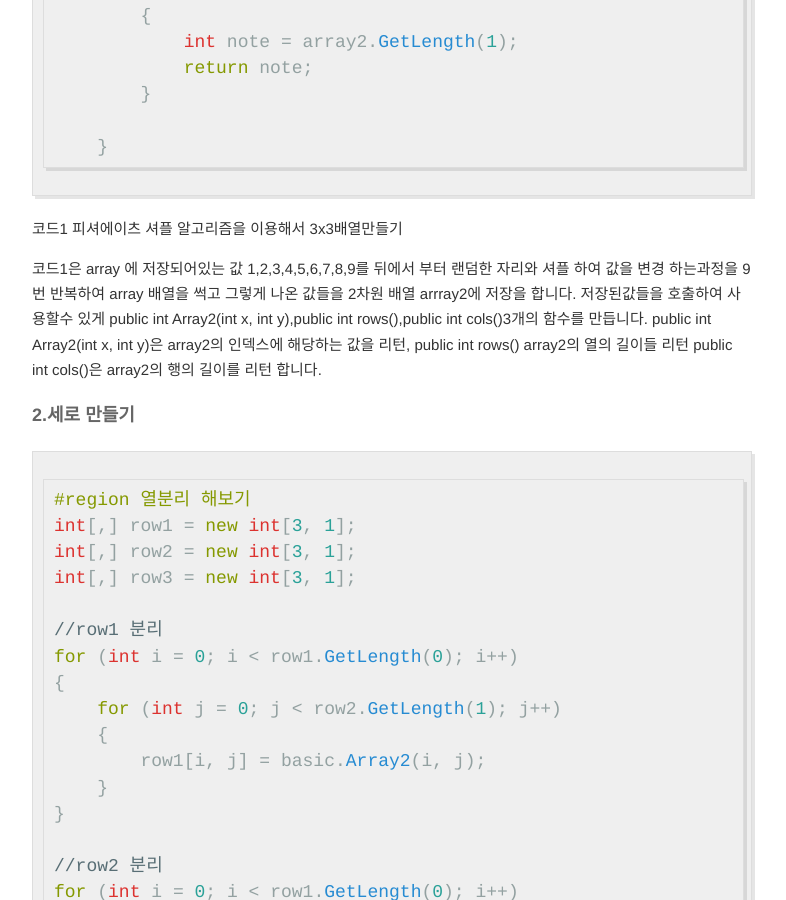
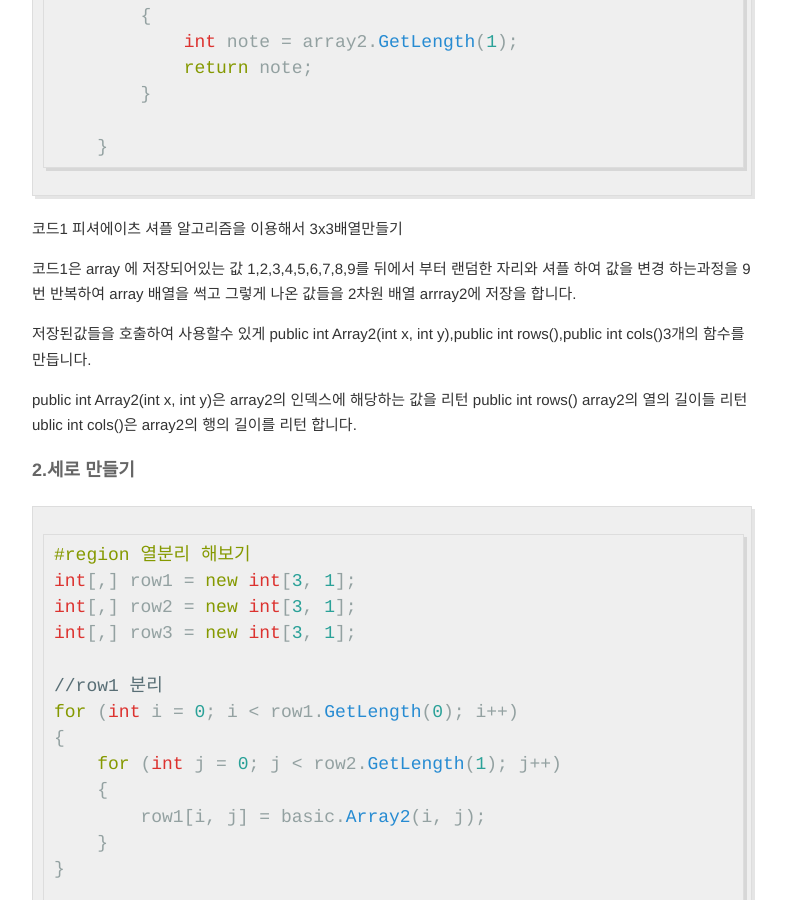
Before and after one commit to enmael/enmael.github.io, a Jekyll site: the page built from _posts/2024-7-10-sudoku .md, in a window 1280 px wide and 900 px high, scrolled down 1961 px. Shown: the whole window, without its empty margins (248-1034 px from the left). Built offline with Jekyll 4.4.1, drawn with Linux system fonts in a browser that asks for light colours; comment, search, counter and statistics services are not loaded.

Commit message:
Update 2024-7-10-sudoku .md

```diff
--- a/_posts/2024-7-10-sudoku .md
+++ b/_posts/2024-7-10-sudoku .md
@@ -103,12 +103,21 @@ class Basic
 </span>
 
 <span style="font-size: 15px;">
-코드1은 array 에 저장되어있는 값 1,2,3,4,5,6,7,8,9를 뒤에서 부터 랜덤한 자리와 셔플 하여 값을 변경 하는과정을 9번 반복하여
-  array 배열을 썩고 그렇게 나온 값들을 2차원 배열 arrray2에 저장을 합니다.
+코드1은 array 에 저장되어있는 값 1,2,3,4,5,6,7,8,9를 뒤에서 부터 랜덤한 자리와 셔플 하여 값을 변경 하는과정을 9번 반복하여 array 배열을 썩고 그렇게 나온 값들을 2차원 배열 arrray2에 저장을 합니다.
+</span>
+
+<span style="font-size: 15px;">
   저장된값들을 호출하여 사용할수 있게 public int Array2(int x, int y),public int rows(),public int cols()3개의 함수를 만듭니다.
-  public int Array2(int x, int y)은 array2의 인덱스에 해당하는 값을 리턴, public int rows() array2의 열의 길이들 리턴
-  public int cols()은 array2의 행의 길이를 리턴 합니다.
-</span>
+
+  <span style="font-size: 15px;">
+  public int Array2(int x, int y)은 array2의 인덱스에 해당하는 값을 리턴
+  </span>
+  <span style="font-size: 15px;">
+  public int rows() array2의 열의 길이들 리턴
+  </span>
+  <span style="font-size: 15px;">
+  ublic int cols()은 array2의 행의 길이를 리턴 합니다.
+  </span>
 
 <h4>2.세로 만들기</h4>
 
```
